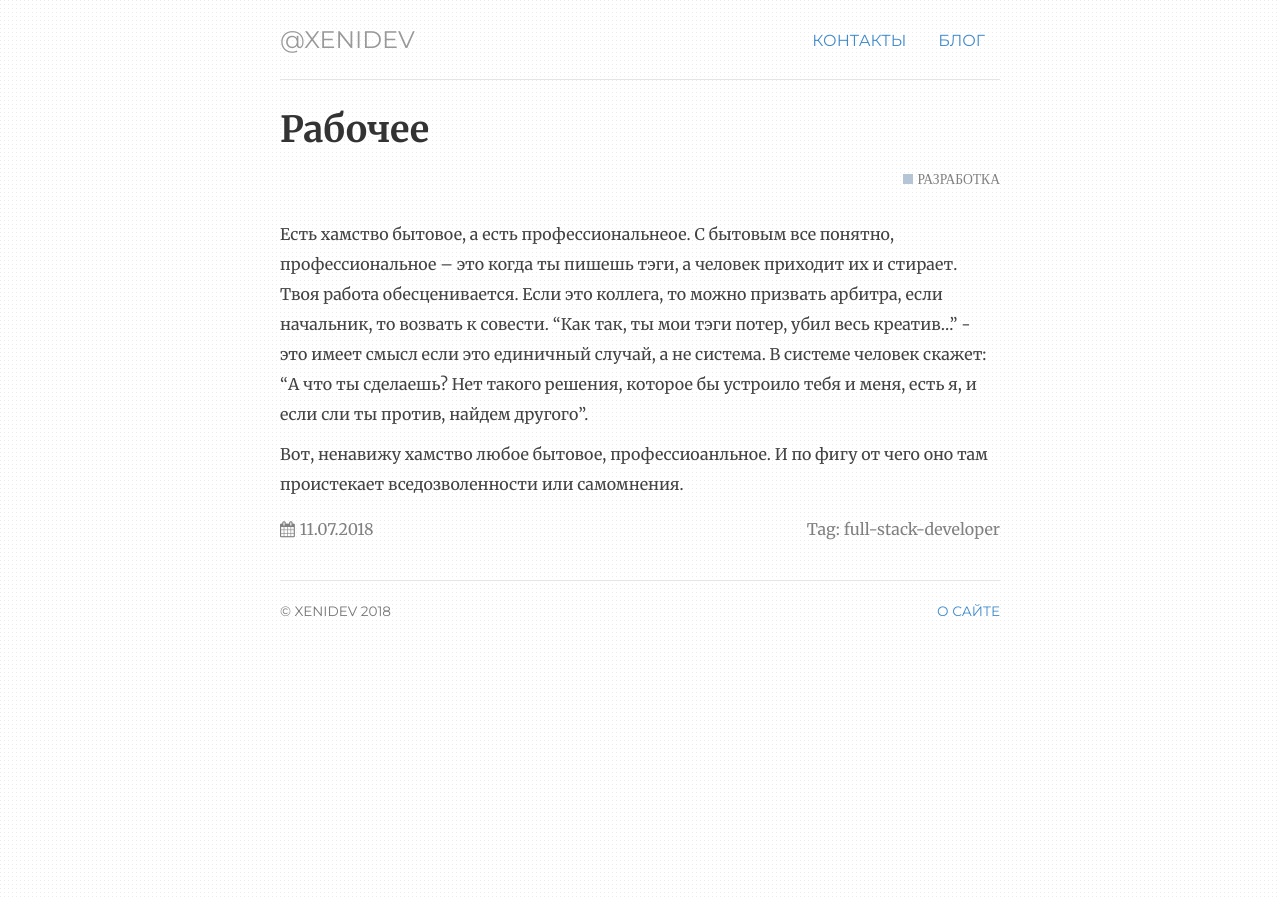
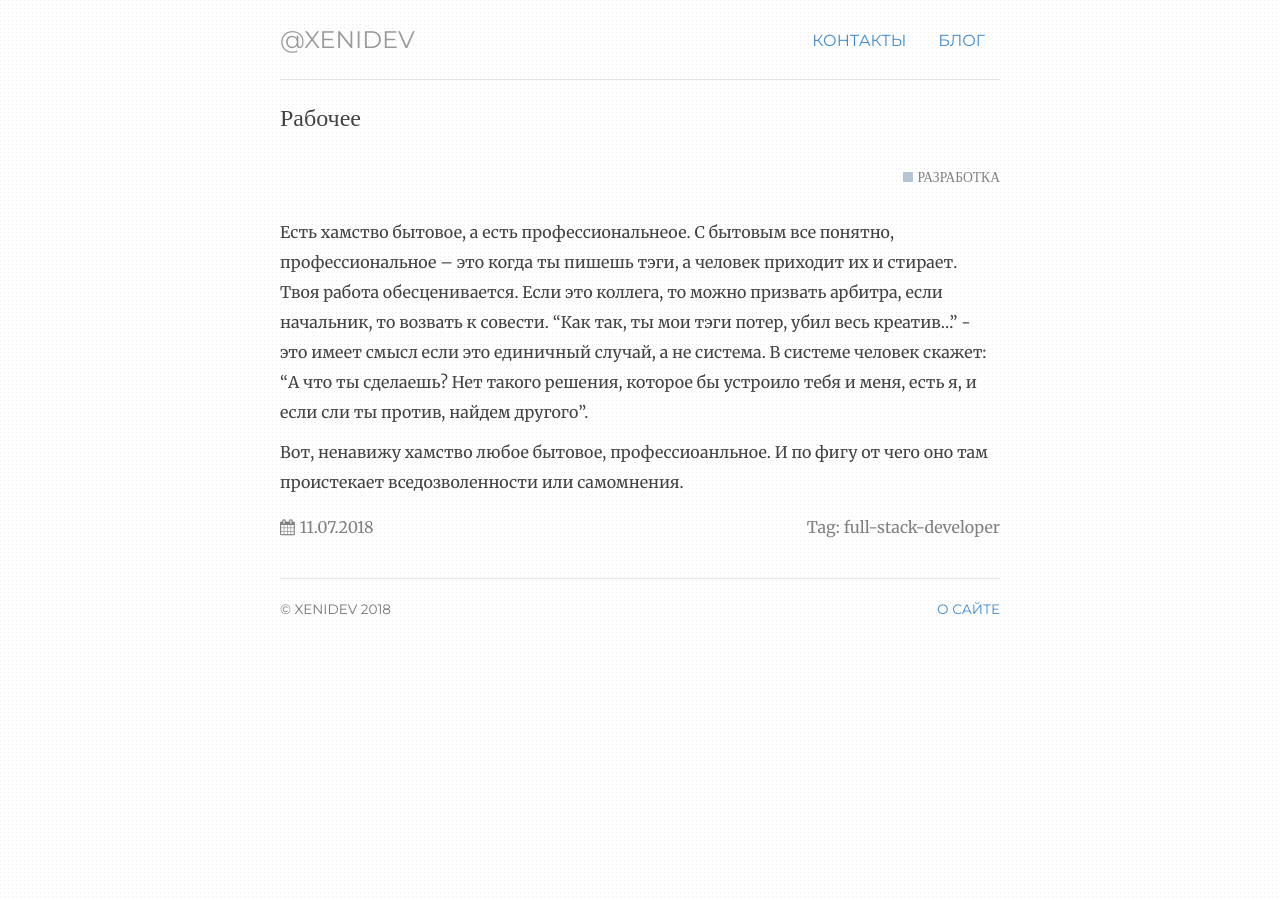
Before and after one commit to ValeraS/xenidev.github.io, a Jekyll site: the page built from _posts/2018-07-11-Рабочее.md, in a window 1280 px wide. Built offline with Jekyll 4.4.1, drawn with Linux system fonts in a browser that asks for light colours.

Commit message:
Update post.html

```diff
--- a/_layouts/post.html
+++ b/_layouts/post.html
@@ -6,7 +6,7 @@
 
 
 
-            <h1>{{ page.title }}</h1>
+            <h1 class="single-post-title">{{ page.title }}</h1>
 
          <div class="metabox-k-single">
             {% if page.categories.size > 0 %} {% for category in page.categories %}
```
